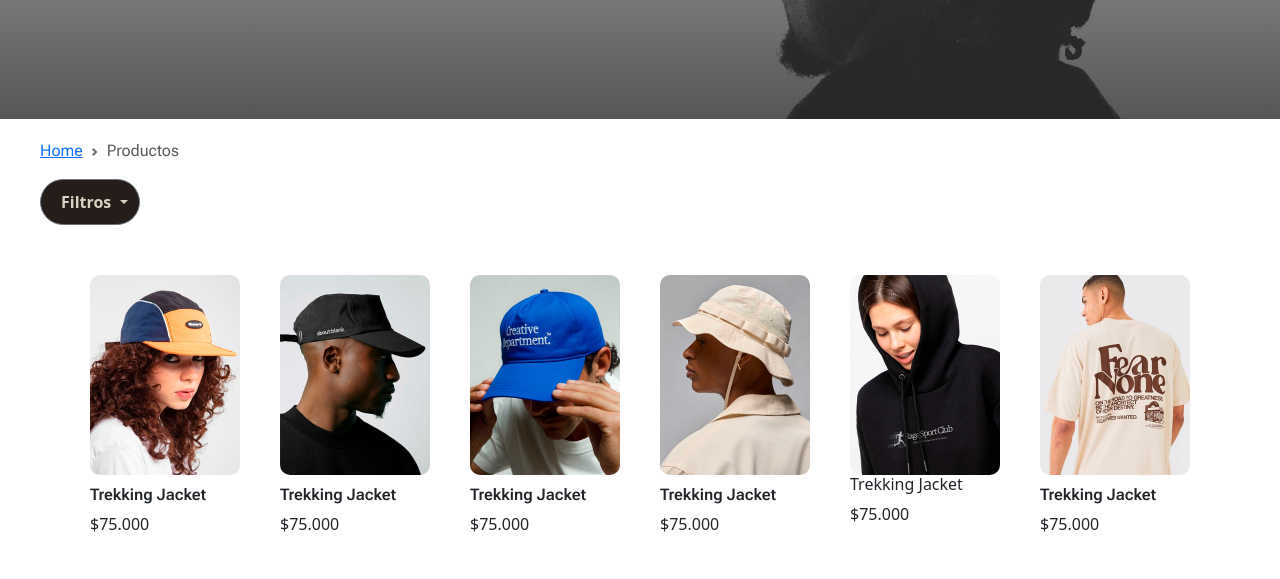
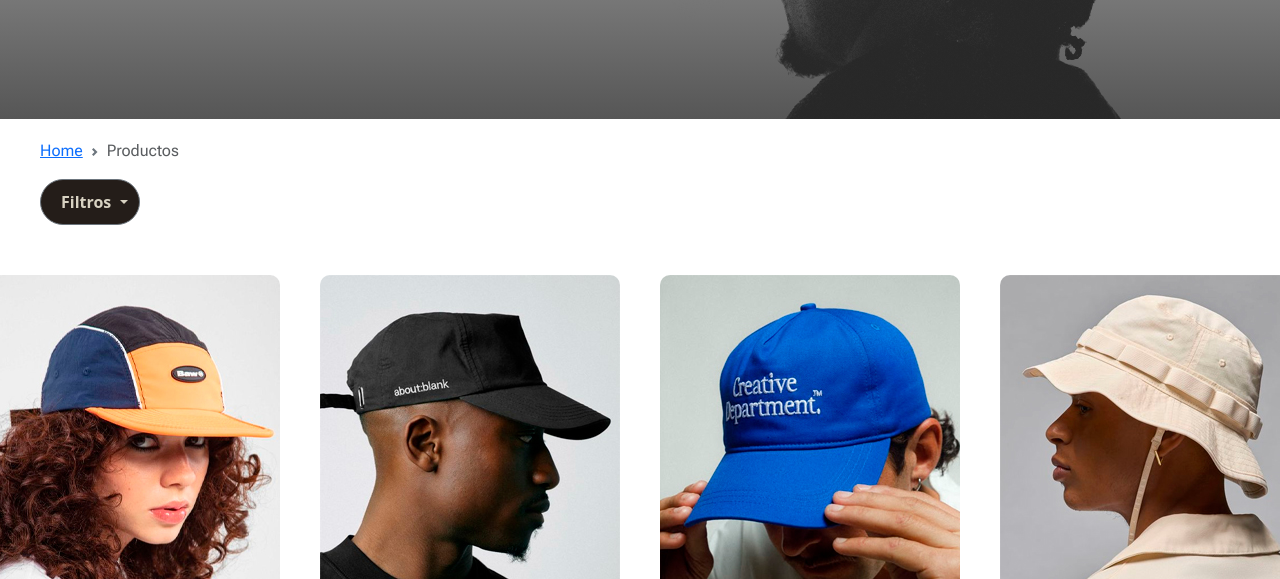
Before and after one commit to wilonerom/proyecto_web_julio_moreno, a plain HTML site: page pages/productos.html in a window 1280 px wide. Shown: the part 326-905 px from the top of the page. Drawn offline with nearby package versions, Linux system fonts and the light colour scheme; a web font is replaced by a local one.

Commit message:
Ajustes seccion Productos

```diff
--- a/css/style.css
+++ b/css/style.css
@@ -394,7 +394,7 @@
 
 .galeria-productos {
     display: grid;
-    grid-template-columns: repeat(6, 150px);
+    grid-template-columns: repeat(4, 300px);
     justify-content: center;
     margin-top: 50px;
     margin-bottom: 50px;
@@ -405,8 +405,8 @@
 .galeria-productos img {
     justify-self: center;
     border-radius: 10px;
-    max-width: 150px;
-    max-height: 240px;
+    max-width: 300px;
+    max-height: 400px;
 }
 
 .producto-content h6 {
--- a/pages/productos.html
+++ b/pages/productos.html
@@ -52,8 +52,8 @@
     <section class="galeria-productos">
         <div class="producto-content">
         <img src="../assets/img/img-producto-acce-1.jpg" alt="imagen-producto">
-        <h6>Trekking Jacket</h6>
-        <p>$75.000</p>
+        <h6>5panels Hat-Unisex</h6>
+        <p>$35.000</p>
         </div>
         <div class="producto-content">
         <img src="../assets/img/img-producto-acce-2.jpg" alt="imagen-producto">
```
